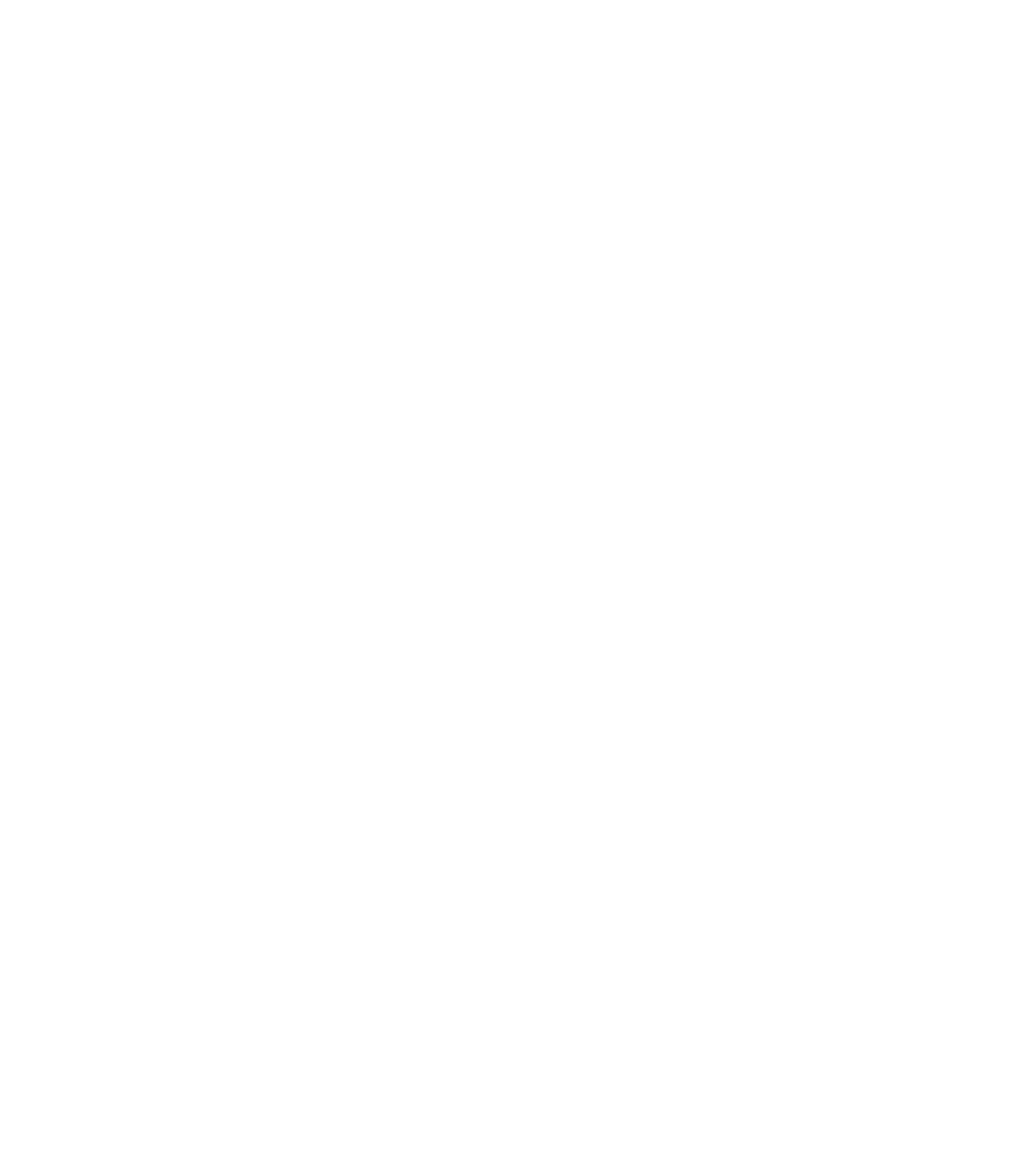
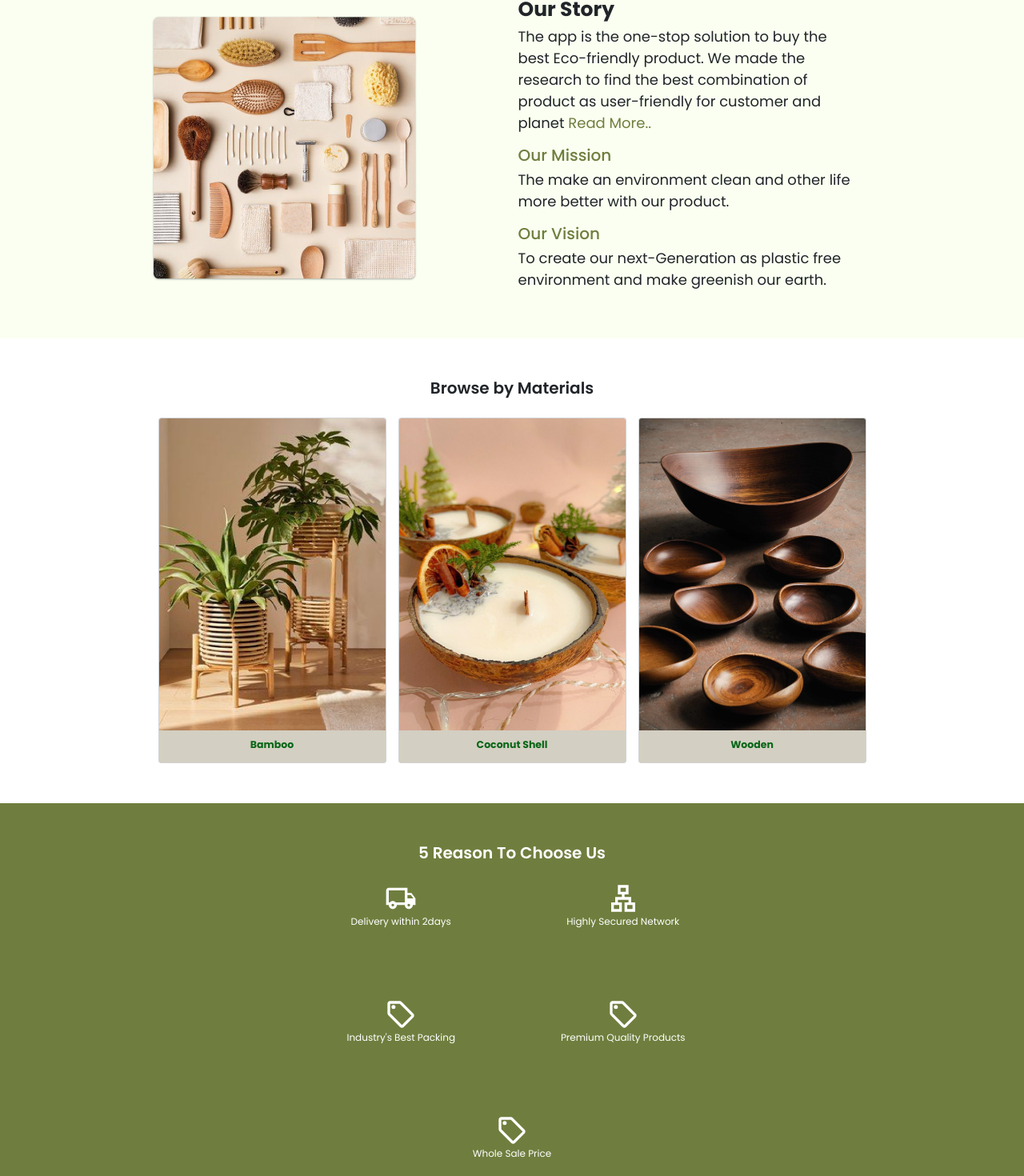
Before and after one commit to HariPrasath-Baskaran/Ecospot, a React (Create React App) app: page / in a window 1280 px wide. Shown: the part 631-2101 px from the top of the page at 80% size. Before the commit the page ends 800 px from the top, so only its background shows below. Built offline with nearby package versions, Linux system fonts and the light colour scheme.

Commit message:
added the new code

```diff
--- a/src/App.js
+++ b/src/App.js
@@ -6,9 +6,9 @@
 function App() {
   return (
     <div className="App">
-      {/* <Navbar />
-      <Main /> */}
-      <TestingFile />
+      <Navbar />
+      <Main />
+      {/* <TestingFile /> */}
     </div>
   );
 }
--- /dev/null
+++ b/src/Components/SpecContainer/SpecContainer.css
@@ -0,0 +1,13 @@
+.sub-container {
+  width: 11.5rem;
+  height: 11.5rem;
+}
+
+.icon--alignment {
+  width: 4rem;
+  height: 4rem;
+}
+
+.icon--content {
+  font-size: 1.2rem;
+}
--- a/src/Components/SpecContainer/SpecContainer.jsx
+++ b/src/Components/SpecContainer/SpecContainer.jsx
@@ -1,14 +1,13 @@
 import React from "react";
-import { SellOutlinedIcon } from "../../Utils/Icons";
+import "../SpecContainer/SpecContainer.css";
+// import { SellOutlinedIcon } from "../../Utils/Icons";
 
-function SpecContainer() {
+function SpecContainer({ icon, iconSpec }) {
   return (
-    <div style={{ width: "11.5rem", height: "11.5rem" }}>
+    <div style={{ width: "20.5rem", height: "11.5rem" }}>
+      <div>{icon}</div>
       <div>
-        <SellOutlinedIcon style={{ width: "4rem", height: "4rem" }} />
-      </div>
-      <div>
-        <p style={{ fontSize: "1.2rem" }}>Hello with wholesale price</p>
+        <p style={{ fontSize: "1.2rem" }}>{iconSpec}</p>
       </div>
     </div>
   );
--- a/src/Pages/Main.css
+++ b/src/Pages/Main.css
@@ -15,6 +15,10 @@
   color: #d5a26f;
 }
 
+.story--image {
+  padding-left: 10rem;
+}
+
 .story--leftalign {
   text-align: left;
 }
@@ -28,3 +32,12 @@
   font-weight: 600;
   font-size: 2rem;
 }
+
+.icon--alignment {
+  width: 4rem;
+  height: 4rem;
+}
+
+.spec--padding {
+  padding: 0 30rem;
+}
--- a/src/Pages/Main.jsx
+++ b/src/Pages/Main.jsx
@@ -1,6 +1,12 @@
 import Button from "../Components/Buttons/Button";
 import Dropdown from "../Components/Dropdown/Dropdown";
 import MaterialCard from "../Components/MaterialCard/MaterialCard";
+import SpecContainer from "../Components/SpecContainer/SpecContainer";
+import {
+  LanOutlinedIcon,
+  LocalShippingOutlinedIcon,
+  SellOutlinedIcon,
+} from "../Utils/Icons";
 import "./Main.css";
 
 function Main() {
@@ -61,14 +67,14 @@
       </div>
 
       {/* our Story */}
-      <div className="container-fluid px-0 padding-top bg-altlight">
+      <div className="container-fluid px-0 padding-top padding-bottom bg-altlight">
         <div className="container">
           <div className="row align-items-center">
-            <div className="col mt-5">
+            <div className="col mt-5 story--image">
               <img
                 src="/MainPage/Storyimage.png"
                 alt="storyimage"
-                style={{ width: "50%" }}
+                style={{ width: "60%" }}
               />
             </div>
 
@@ -95,11 +101,12 @@
             </div>
           </div>
         </div>
+      </div>
 
       {/*Browse by material  */}
 
-        <div className="container padding-top">
-          <h3 className="padding-bottom material--heading">
+      <div className="container padding-top padding-bottom">
+        <h3 className="heading-padding-bottom material--heading">
           Browse by Materials
         </h3>
         <div className="row row-cols-1 row-cols-md-3 g-4 justify-content-center">
@@ -123,6 +130,54 @@
           </div>
         </div>
       </div>
+
+      {/* Our Specifications */}
+
+      <div className="container-fluid padding-top bg-primary">
+        <div className="container text-white">
+          <h3 className="heading-padding-bottom material--heading">
+            5 Reason To Choose Us
+          </h3>
+          <div className="row row-cols-1 row-col-md-3 g-5 justify-content-around align-items-center spec--padding">
+            <SpecContainer
+              icon={
+                <LocalShippingOutlinedIcon
+                  style={{ width: "4rem", height: "4rem" }}
+                />
+              }
+              iconSpec={"Delivery within 2days"}
+            />
+            <SpecContainer
+              icon={
+                <LanOutlinedIcon style={{ width: "4rem", height: "4rem" }} />
+              }
+              iconSpec={"Highly Secured Network"}
+            />
+            <SpecContainer
+              icon={
+                <SellOutlinedIcon style={{ width: "4rem", height: "4rem" }} />
+              }
+              iconSpec={"Industry's Best Packing"}
+            />
+            <SpecContainer
+              icon={
+                <SellOutlinedIcon style={{ width: "4rem", height: "4rem" }} />
+              }
+              iconSpec={"Premium Quality Products"}
+            />
+            <SpecContainer
+              icon={
+                <SellOutlinedIcon style={{ width: "4rem", height: "4rem" }} />
+              }
+              iconSpec={"Whole Sale Price"}
+            />
+          </div>
+        </div>
+      </div>
+
+      {/* Customers Say */}
+      <div className="container-fluid px-0 padding-top padding-bottom bg-altlight">
+        <div className="container  padding-top"></div>
       </div>
     </div>
   );
--- a/src/index.css
+++ b/src/index.css
@@ -30,6 +30,10 @@
   padding-top: 5rem;
 }
 
-.padding-bottom {
+.heading-padding-bottom {
   padding-bottom: 2rem;
 }
+
+.padding-bottom {
+  padding-bottom: 5rem;
+}
```
Lines whose indentation alone changed are shown as unchanged.
